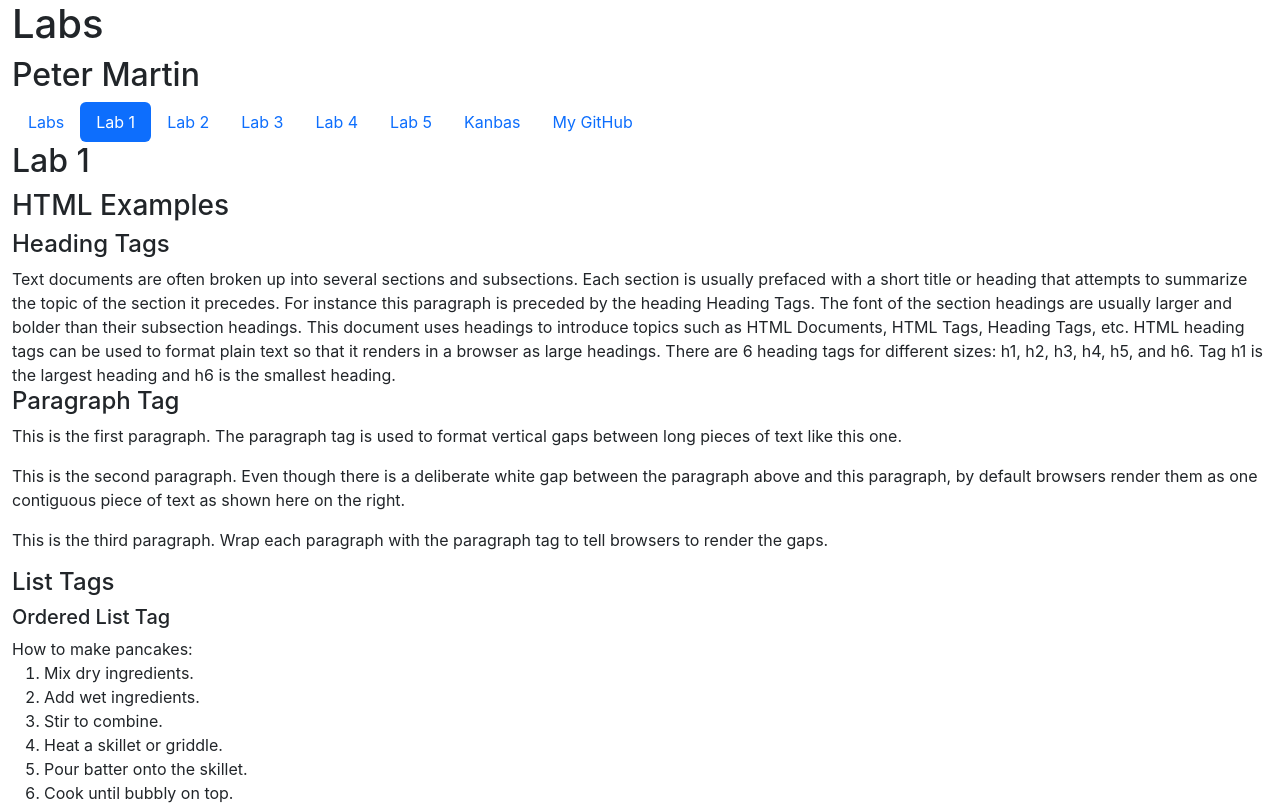
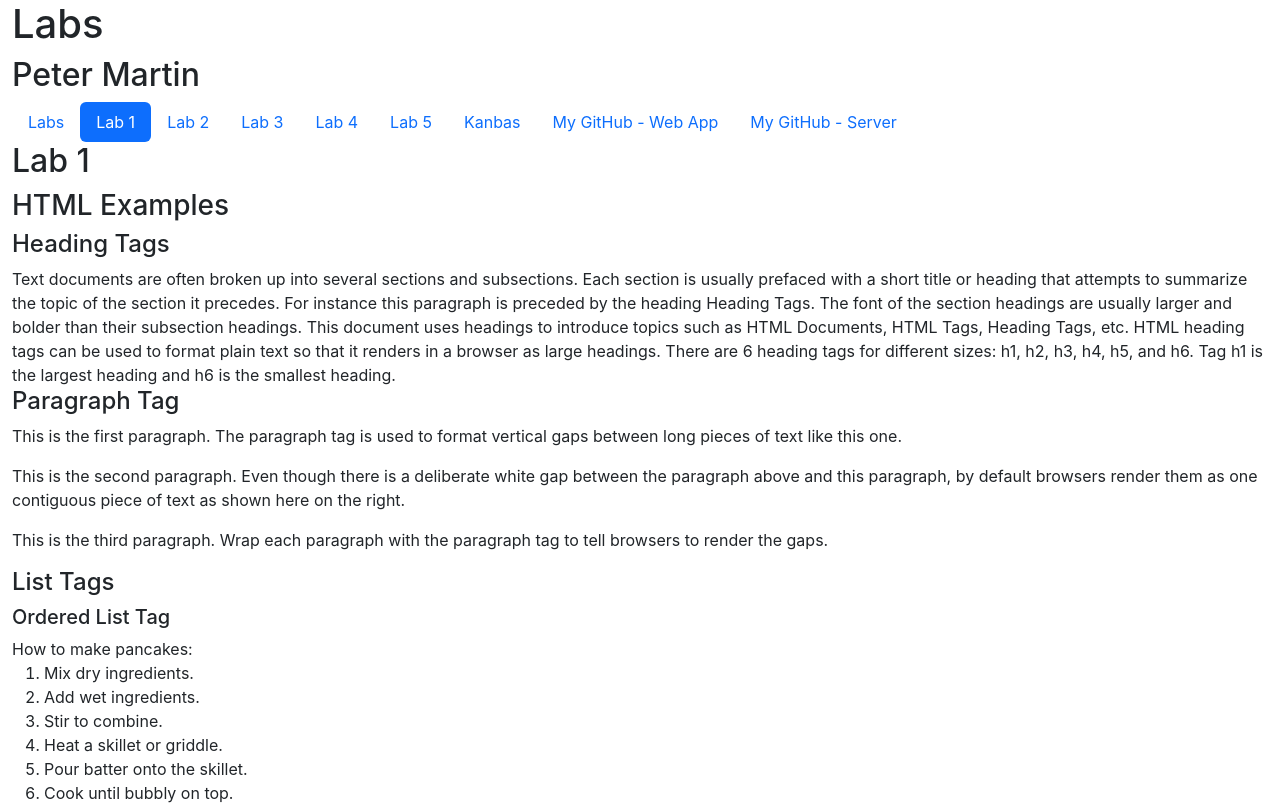
Before and after one commit to PetoriousBIG/kanbas-react-web-app, a React (Create React App) app: page /#/Labs/Lab1 in a window 1280 px wide. Shown: the top 805 px of the page. Built offline with nearby package versions, Linux system fonts and the light colour scheme; no server answers.

Commit message:
update toc

```diff
--- a/src/Labs/TOC.tsx
+++ b/src/Labs/TOC.tsx
@@ -15,7 +15,9 @@ export default function TOC() {
       <li className="nav-item"><a id="wd-a5" href="#/Labs/Lab5"
           className={`nav-link ${pathname.includes("Lab5") ? "active" : ""}`}>Lab 5</a></li>
       <li className="nav-item"><a id="wd-k" href="#/Kanbas" className="nav-link">Kanbas</a></li>
-      <li className="nav-item"><a id="wd-github" href="https://github.com/PetoriousBIG/kanbas-react-web-app" target="_blank"
-          className="nav-link">My GitHub</a></li>
+      <li className="nav-item"><a id="wd-github-web-app" href="https://github.com/PetoriousBIG/kanbas-react-web-app" target="_blank"
+          className="nav-link">My GitHub - Web App</a></li>
+      <li className="nav-item"><a id="wd-github-server" href="https://gihub.com/PetoriousBIG/kanbas-node-server-app" target="_blank"
+          className="nav-link">My GitHub - Server</a></li>
     </ul>
 );}
```
